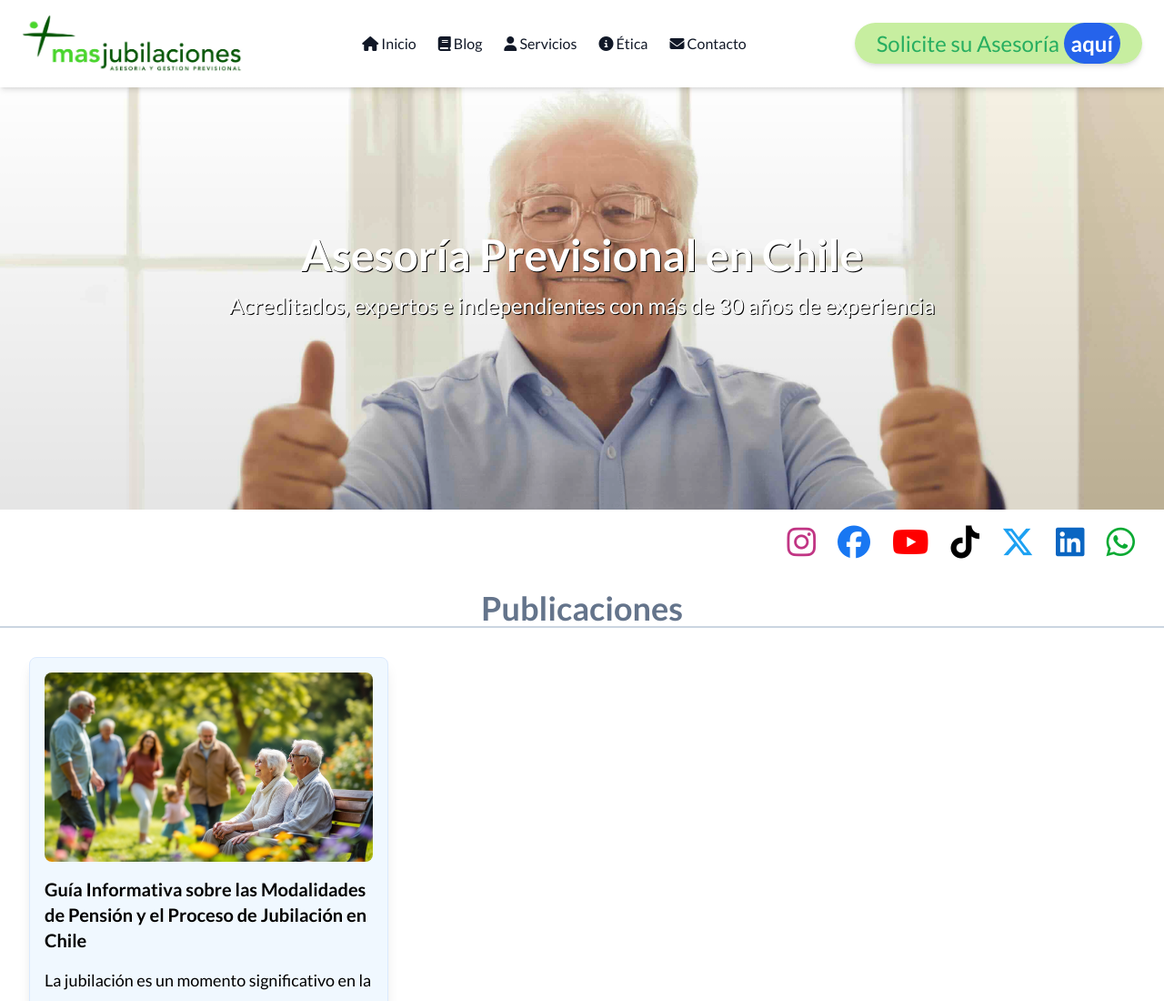
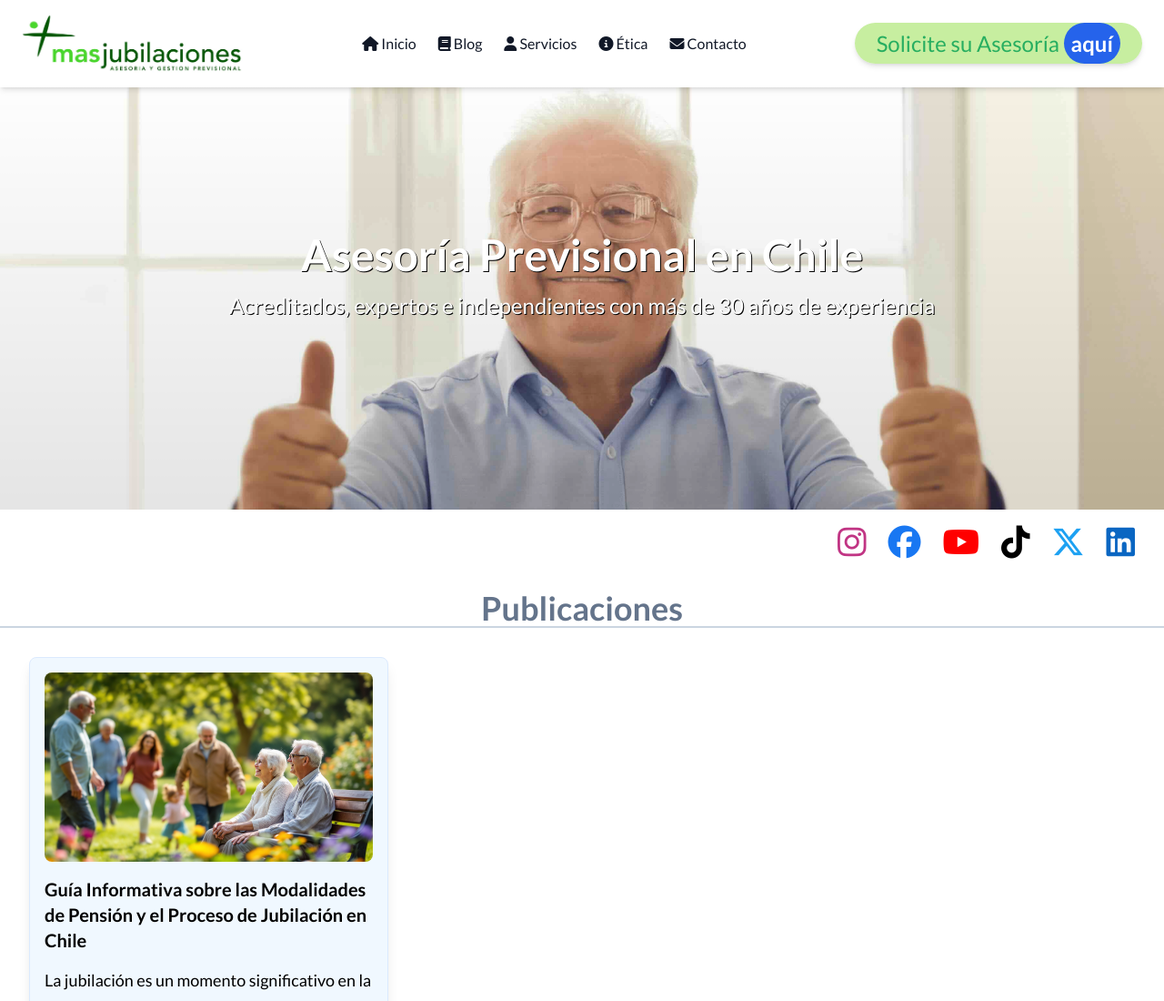
Before and after one commit to softwarebiobio/masjubilaciones.cl, an Eleventy site: page src/index.html in a window 1280 px wide. Shown: the top 1100 px of the page at 91% size. Built offline with nearby package versions, Linux system fonts and the light colour scheme; Eleventy itself is replaced by a stand-in of ours; files that its build step writes are made by us from their sources; files whose address does not match are found by name.

Commit message:
Remove duplicate Whatsapp link in social buttons
The duplicate LinkedIn link was causing redundancy in the social buttons section. This commit removes the extraneous link to ensure that each social button is unique and correctly represented.

```diff
--- a/src/_includes/social-buttons.html
+++ b/src/_includes/social-buttons.html
@@ -19,8 +19,5 @@
         <a href="https://www.linkedin.com/company/masjubilaciones/" target="_blank" aria-label="Linkedin">
             <i class="fab fa-linkedin text-4xl text-[#0A66C2]"></i>
         </a>
-              <a href="https://www.linkedin.com/company/masjubilaciones/" target="_blank" aria-label="Linkedin">
-            <i class="fab fa-whatsapp text-4xl text-[#0aaa33]"></i>
-        </a>
     </div>
 </section>
```
